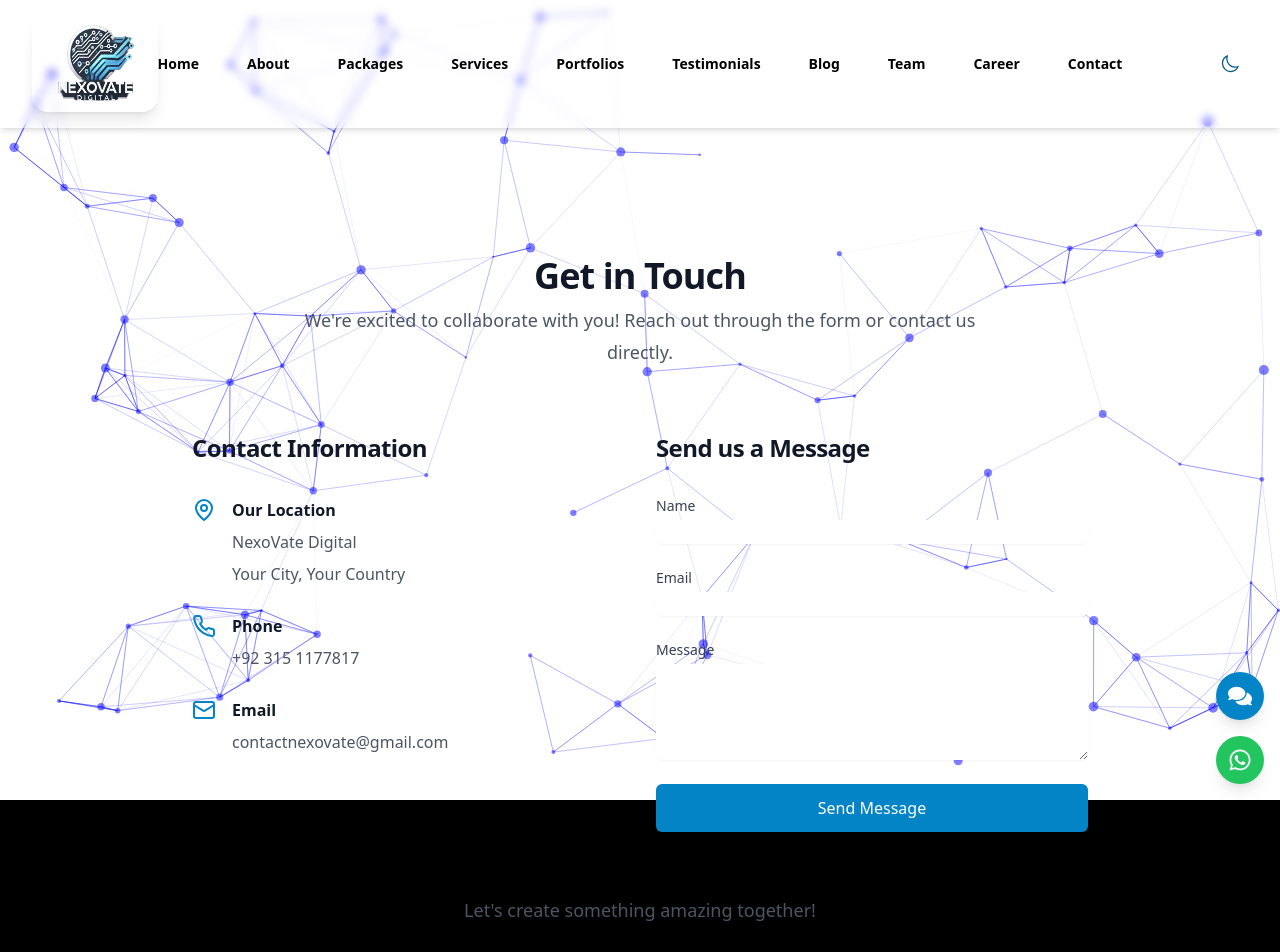
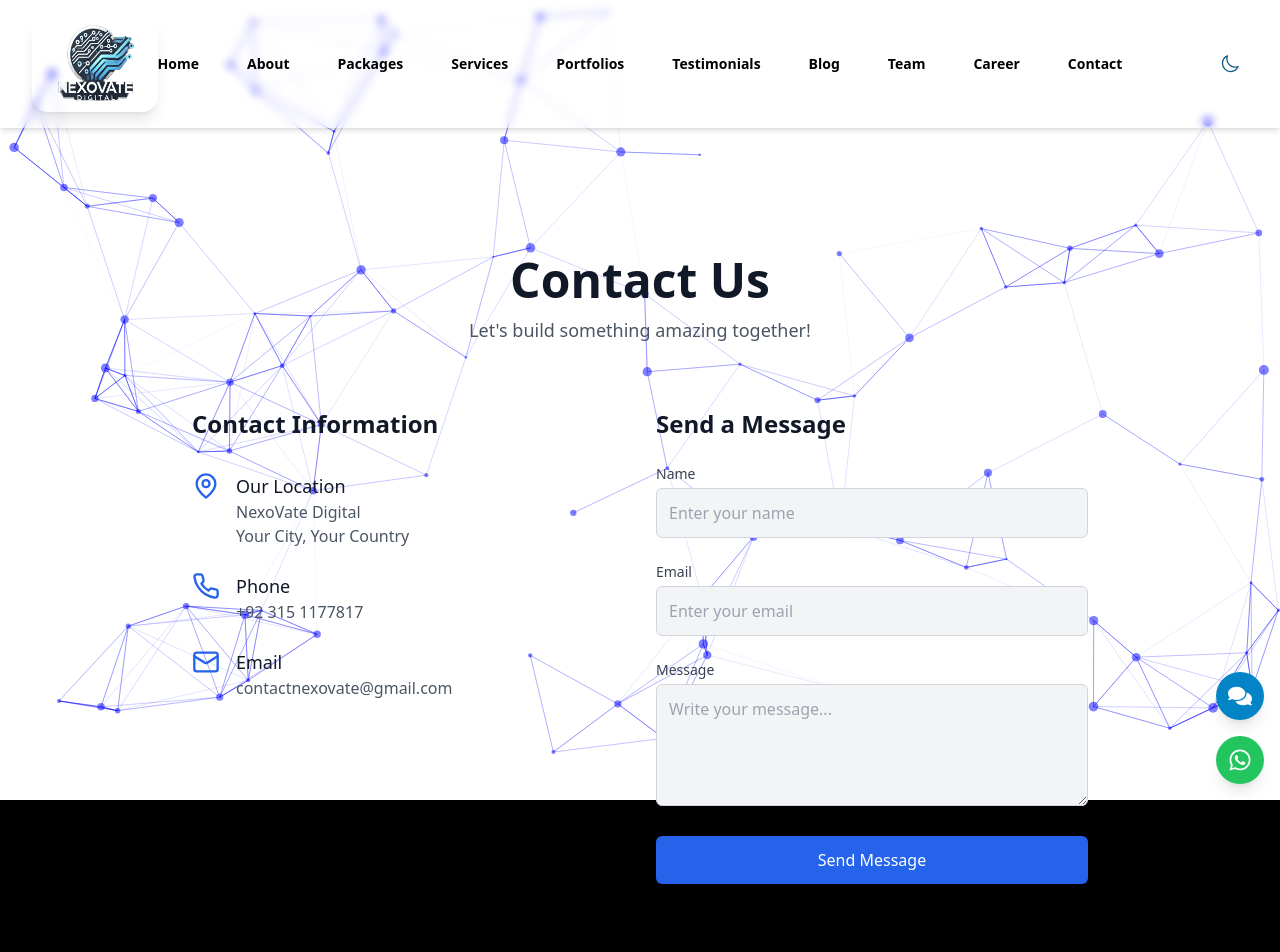
Before and after one commit to Muhammadd-01/NexoVate-Digital, a React (Vite) app: page /contact in a window 1280 px wide. Shown: the top 952 px of the page. Built offline with nearby package versions, Linux system fonts and the light colour scheme.

Commit message:
Nexovate Digital

```diff
--- a/src/pages/Contact.jsx
+++ b/src/pages/Contact.jsx
@@ -29,6 +29,7 @@ export default function Contact() {
     email: "",
     message: "",
   });
+  const [isSubmitted, setIsSubmitted] = useState(false);
 
   const handleChange = (e) => {
     setFormData({ ...formData, [e.target.name]: e.target.value });
@@ -50,23 +51,23 @@ export default function Contact() {
       });
 
       if (response.ok) {
+        setIsSubmitted(true);
         toast.success("Message sent successfully!");
+
+        // Reset form fields
         setFormData({ name: "", email: "", message: "" });
+
+        // Hide message after 3 seconds
+        setTimeout(() => setIsSubmitted(false), 3000);
       } else {
-        const errorData = await response.json();
-        console.error("Formspree Error Response:", errorData);
         toast.error("Failed to send message. Please try again.");
       }
     } catch (error) {
-      console.error("Formspree Error:", error);
       toast.error("Something went wrong. Try again later.");
     }
   };
 
-
-
   return (
-    <>
     <div className="relative min-h-screen">
       <div className="absolute inset-0">
         <ParticleBackground />
@@ -80,16 +81,18 @@ export default function Contact() {
         <div className="text-gray-900 dark:text-white py-24 sm:py-32">
           <div className="mx-auto max-w-7xl px-6 lg:px-8">
             <div className="mx-auto max-w-2xl text-center">
-                <h2 className="text-3xl font-bold tracking-tight text-gray-900 dark:text-white sm:text-4xl">
-                  Get in Touch
+              <h2 className="text-4xl font-bold text-gray-900 dark:text-white sm:text-5xl">
+                Contact Us
               </h2>
-                <p className="mt-2 text-lg leading-8 text-gray-600 dark:text-gray-300">
-                  We're excited to collaborate with you! Reach out through the form or contact us directly.
+              <p className="mt-3 text-lg text-gray-600 dark:text-gray-300">
+                Let's build something amazing together!
               </p>
             </div>
+
             <div className="mx-auto mt-16 grid max-w-4xl grid-cols-1 gap-x-8 gap-y-16 lg:grid-cols-2">
+              {/* Contact Info */}
               <div>
-                  <h3 className="text-2xl font-bold tracking-tight text-gray-900 dark:text-white">
+                <h3 className="text-2xl font-semibold text-gray-900 dark:text-white">
                   Contact Information
                 </h3>
                 <dl className="mt-8 space-y-6">
@@ -102,14 +105,14 @@ export default function Contact() {
                       className="flex gap-x-4"
                     >
                       <dt>
-                          <item.icon className="h-7 w-6 text-nexovate-blue-600 dark:text-nexovate-blue-400" aria-hidden="true" />
+                        <item.icon className="h-7 w-7 text-blue-600 dark:text-blue-400" />
                       </dt>
                       <dd>
-                          <h4 className="text-base font-semibold leading-7 text-gray-900 dark:text-white">
+                        <h4 className="text-lg font-medium text-gray-900 dark:text-white">
                           {item.title}
                         </h4>
                         {item.details.map((detail, idx) => (
-                            <p key={idx} className="mt-1 text-base leading-7 text-gray-600 dark:text-gray-300">
+                          <p key={idx} className="text-gray-600 dark:text-gray-300">
                             {detail}
                           </p>
                         ))}
@@ -118,73 +121,86 @@ export default function Contact() {
                   ))}
                 </dl>
               </div>
+
+              {/* Contact Form */}
               <motion.div initial={{ opacity: 0, x: 20 }} animate={{ opacity: 1, x: 0 }} transition={{ duration: 0.5 }}>
-                  <h3 className="text-2xl font-bold tracking-tight text-gray-900 dark:text-white mb-8">
-                    Send us a Message
+                <h3 className="text-2xl font-semibold text-gray-900 dark:text-white mb-6">
+                  Send a Message
                 </h3>
+
+                {/* Success Message */}
+                {isSubmitted && (
+                  <motion.div
+                    initial={{ opacity: 0, y: -20 }}
+                    animate={{ opacity: 1, y: 0 }}
+                    exit={{ opacity: 0, y: -20 }}
+                    transition={{ duration: 0.5 }}
+                    className="bg-green-500 text-white px-4 py-2 rounded-md text-center shadow-md hover:blur-sm hover:opacity-0 transition-opacity duration-1000"
+                  >
+                    ✅ Message sent successfully!
+                  </motion.div>
+                )}
+
                 <form onSubmit={handleSubmit} className="space-y-6">
                   <div>
-                      <label htmlFor="name" className="block text-sm font-medium text-gray-700 dark:text-gray-300">
+                    <label className="block text-sm font-medium text-gray-700 dark:text-gray-300">
                       Name
                     </label>
                     <input
                       type="text"
-                        id="name"
                       name="name"
                       value={formData.name}
                       onChange={handleChange}
                       required
-                        className="mt-1 block w-full rounded-md border-gray-300 shadow-sm focus:border-nexovate-blue-500 focus:ring-nexovate-blue-500 dark:bg-gray-700 dark:border-gray-600 dark:text-white"
+                      className="w-full mt-1 p-3 rounded-md bg-gray-100 dark:bg-gray-800 text-gray-900 dark:text-white border border-gray-300 dark:border-gray-700 focus:border-blue-500 focus:ring-2 focus:ring-blue-500 transition"
+                      placeholder="Enter your name"
                     />
                   </div>
+
                   <div>
-                      <label htmlFor="email" className="block text-sm font-medium text-gray-700 dark:text-gray-300">
+                    <label className="block text-sm font-medium text-gray-700 dark:text-gray-300">
                       Email
                     </label>
                     <input
                       type="email"
-                        id="email"
                       name="email"
                       value={formData.email}
                       onChange={handleChange}
                       required
-                        className="mt-1 block w-full rounded-md border-gray-300 shadow-sm focus:border-nexovate-blue-500 focus:ring-nexovate-blue-500 dark:bg-gray-700 dark:border-gray-600 dark:text-white"
+                      className="w-full mt-1 p-3 rounded-md bg-gray-100 dark:bg-gray-800 text-gray-900 dark:text-white border border-gray-300 dark:border-gray-700 focus:border-blue-500 focus:ring-2 focus:ring-blue-500 transition"
+                      placeholder="Enter your email"
                     />
                   </div>
+
                   <div>
-                      <label htmlFor="message" className="block text-sm font-medium text-gray-700 dark:text-gray-300">
+                    <label className="block text-sm font-medium text-gray-700 dark:text-gray-300">
                       Message
                     </label>
                     <textarea
-                        id="message"
                       name="message"
                       rows={4}
                       value={formData.message}
                       onChange={handleChange}
                       required
-                        className="mt-1 block w-full rounded-md border-gray-300 shadow-sm focus:border-nexovate-blue-500 focus:ring-nexovate-blue-500 dark:bg-gray-700 dark:border-gray-600 dark:text-white"
+                      className="w-full mt-1 p-3 rounded-md bg-gray-100 dark:bg-gray-800 text-gray-900 dark:text-white border border-gray-300 dark:border-gray-700 focus:border-blue-500 focus:ring-2 focus:ring-blue-500 transition"
+                      placeholder="Write your message..."
                     />
                   </div>
+
                   <motion.button
-                      whileHover={{ scale: 1.02 }}
-                      whileTap={{ scale: 0.98 }}
+                    whileHover={{ scale: 1.05 }}
+                    whileTap={{ scale: 0.95 }}
                     type="submit"
-                      className="w-full bg-nexovate-blue-600 text-white py-3 px-6 rounded-md hover:bg-nexovate-blue-700 transition-colors duration-200"
+                    className="w-full bg-blue-600 text-white py-3 px-6 rounded-md hover:bg-blue-700 transition-all duration-200 shadow-lg"
                   >
                     Send Message
                   </motion.button>
                 </form>
               </motion.div>
             </div>
-              <div className="mt-16 text-center">
-                <p className="text-lg text-gray-600 dark:text-gray-300 mb-4">
-                  Let's create something amazing together!
-                </p>
           </div>
         </div>
       </div>
     </div>
-      </div>
-    </>
   );
 }
```
Lines whose indentation alone changed are shown as unchanged.
